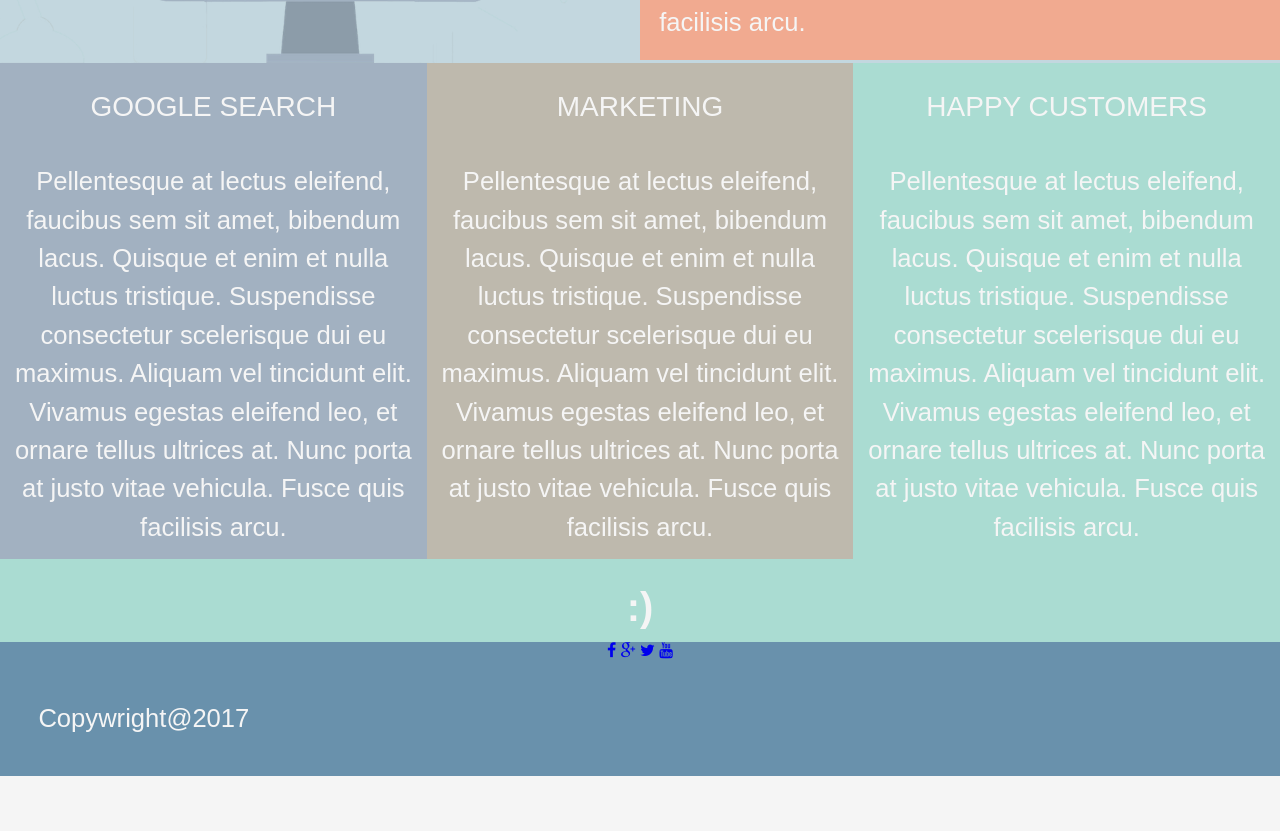
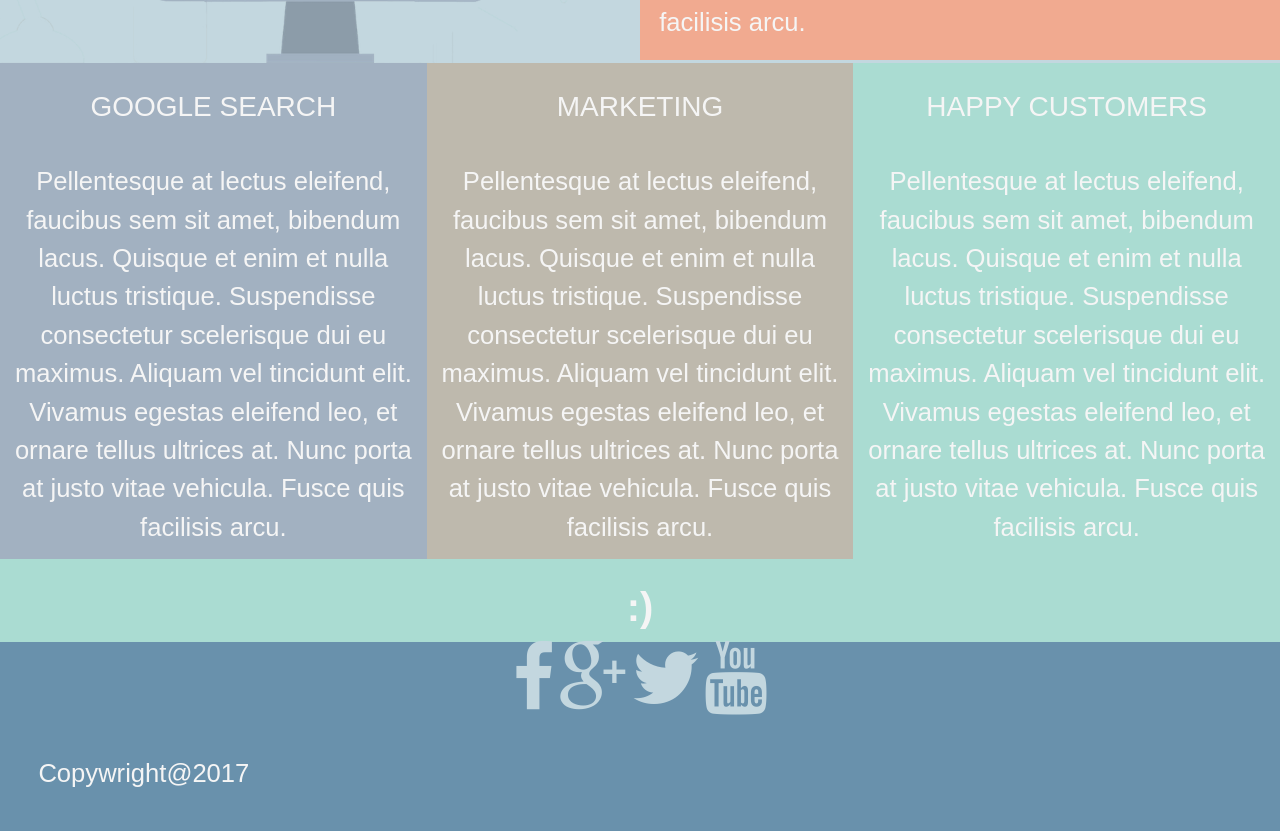
Before and after one commit to Pulkit219/FrontEndProject, a plain HTML site: page ResponsiveFrontEndRocketDesign/index.html in a window 1280 px wide. Shown: the part 1884-2715 px from the top of the page. Before the commit the page ends 2660 px from the top, so only its background shows below. Drawn offline with Linux system fonts and the light colour scheme.

Commit message:
19th comm

```diff
--- a/ResponsiveFrontEndRocketDesign/style.css
+++ b/ResponsiveFrontEndRocketDesign/style.css
@@ -208,8 +208,19 @@
 .social{
 	list-style-type: none;
 	text-align: center;
+/*	padding: 4%;*/
 }
 .social li{
 	display: inline;
+	/*padding: 5%;*/
+	}
 
+.social i {
+	font-size: 460%;
+	margin: 1%
+	padding:5% 5% 5% 4%;
+	color: #C3D7DF;
 }
+.social i:hover {
+	color: #F5F5F5;
+}
```
